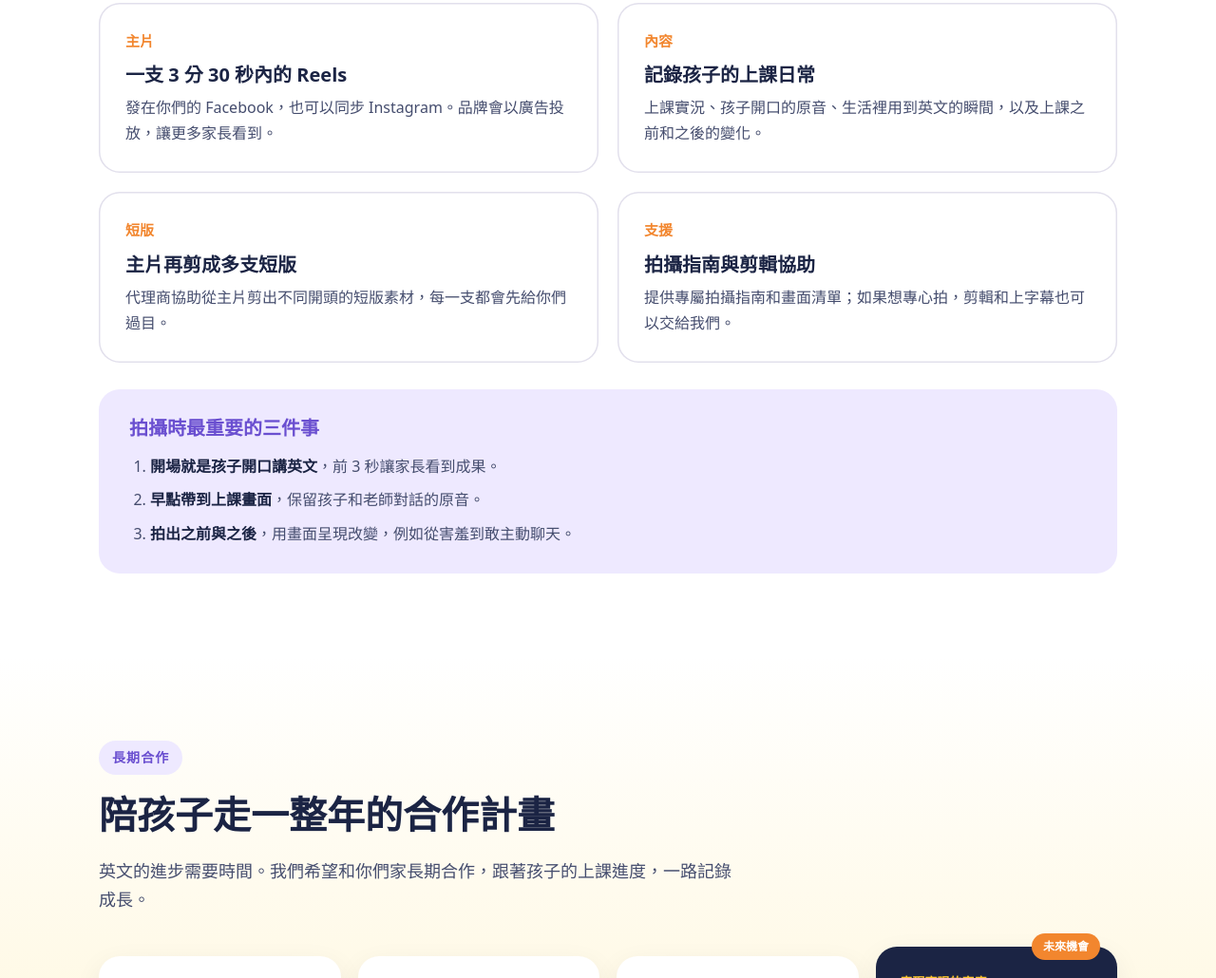
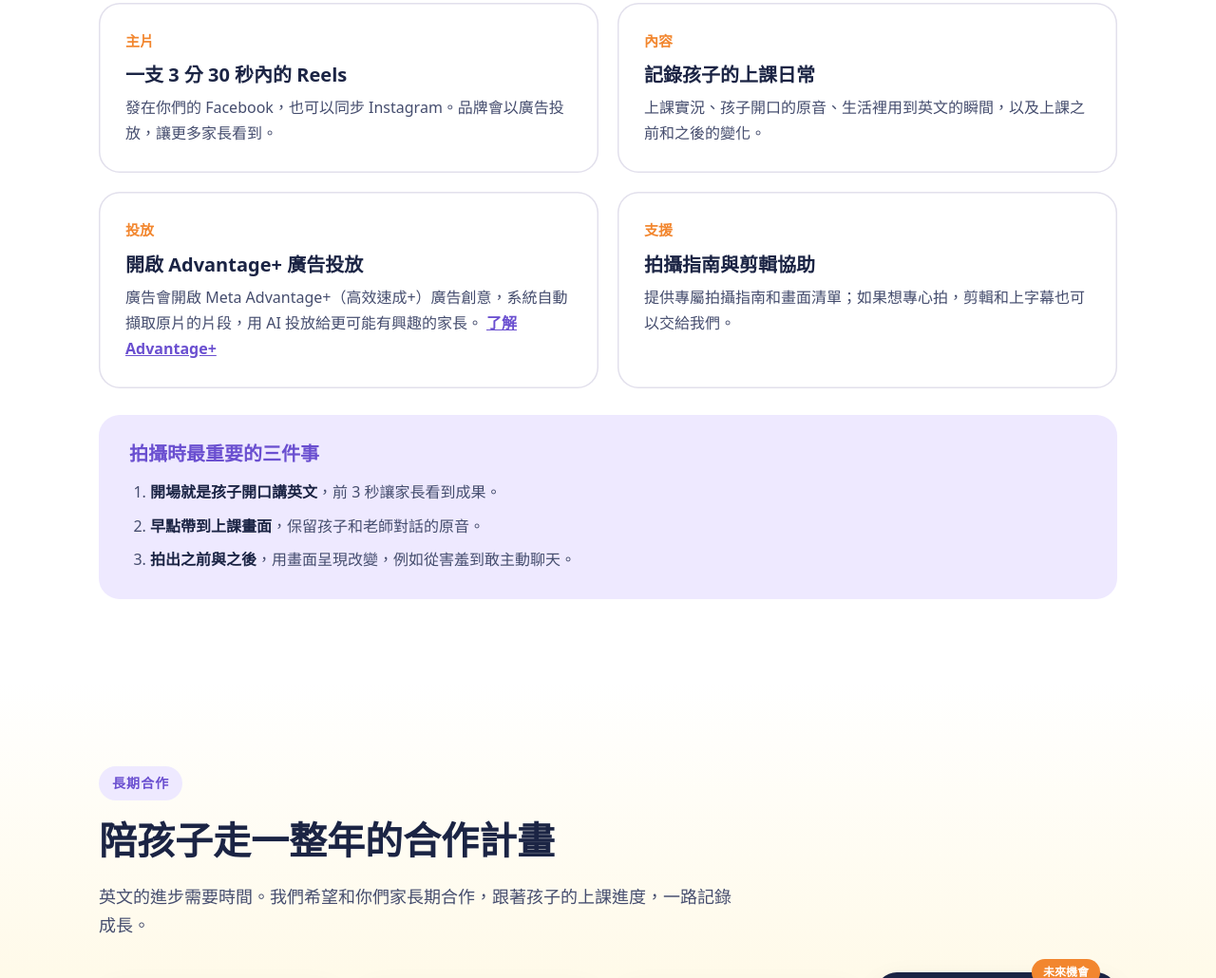
Before and after one commit to ningchangggg/51Talk-invite, a plain HTML site: page index.html in a window 1280 px wide. Shown: the part 3296-4326 px from the top of the page at 95% size. Drawn offline with Linux system fonts and the light colour scheme.

Commit message:
合作方向：短版改為 Advantage+ AI 投放
Co-Authored-By: Claude Opus 5.5 <noreply@anthropic.com>

```diff
--- a/index.html
+++ b/index.html
@@ -84,6 +84,7 @@ h2{font-size:clamp(28px,4vw,40px);margin:16px 0 12px}
 /* collab */
 .collab-grid{display:grid;grid-template-columns:repeat(2,1fr);gap:20px;margin-top:40px}
 .collab-grid .card{background:#fff;box-shadow:inset 0 0 0 1.5px var(--rule)}
+.collab-grid .card a{color:var(--violet);font-weight:700;margin-left:4px}
 .tips{margin-top:28px;background:var(--violet-soft);border-radius:var(--radius);padding:28px 32px}
 .tips h3{font-size:20px;margin-bottom:14px;color:var(--violet)}
 .tips ol{margin:0;padding-left:22px;display:grid;gap:8px;color:var(--ink-2)}
@@ -237,9 +238,9 @@ footer{background:var(--ink);color:#8C92B0;font-size:13px;text-align:center;padd
         <p>上課實況、孩子開口的原音、生活裡用到英文的瞬間，以及上課之前和之後的變化。</p>
       </div>
       <div class="card">
-        <span class="num">短版</span>
-        <h3>主片再剪成多支短版</h3>
-        <p>代理商協助從主片剪出不同開頭的短版素材，每一支都會先給你們過目。</p>
+        <span class="num">投放</span>
+        <h3>開啟 Advantage+ 廣告投放</h3>
+        <p>廣告會開啟 Meta Advantage+（高效速成+）廣告創意，系統自動擷取原片的片段，用 AI 投放給更可能有興趣的家長。<a href="https://www.facebook.com/business/help/297506218282224?id=649869995454285" target="_blank" rel="noopener">了解 Advantage+</a></p>
       </div>
       <div class="card">
         <span class="num">支援</span>
```
